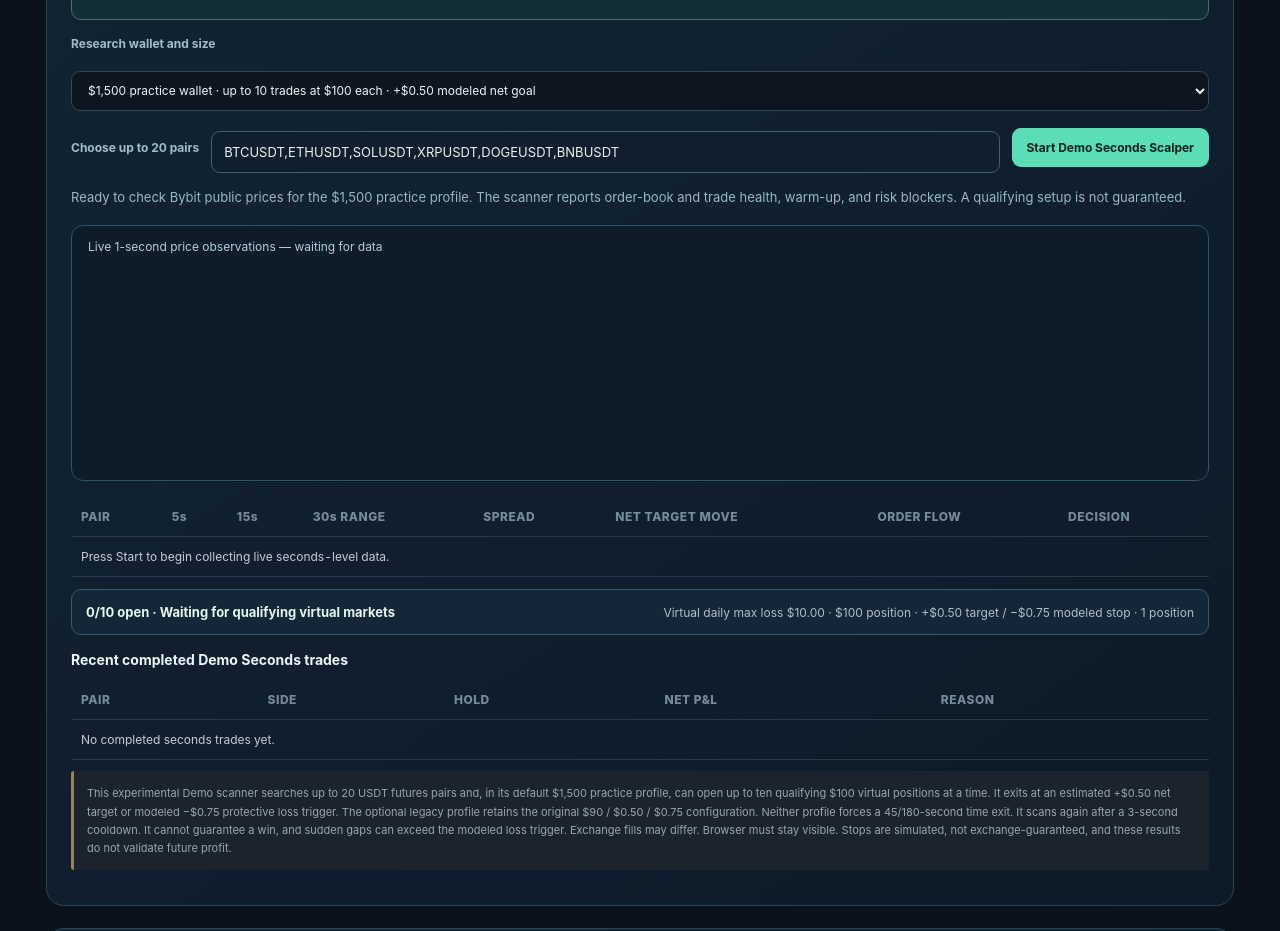
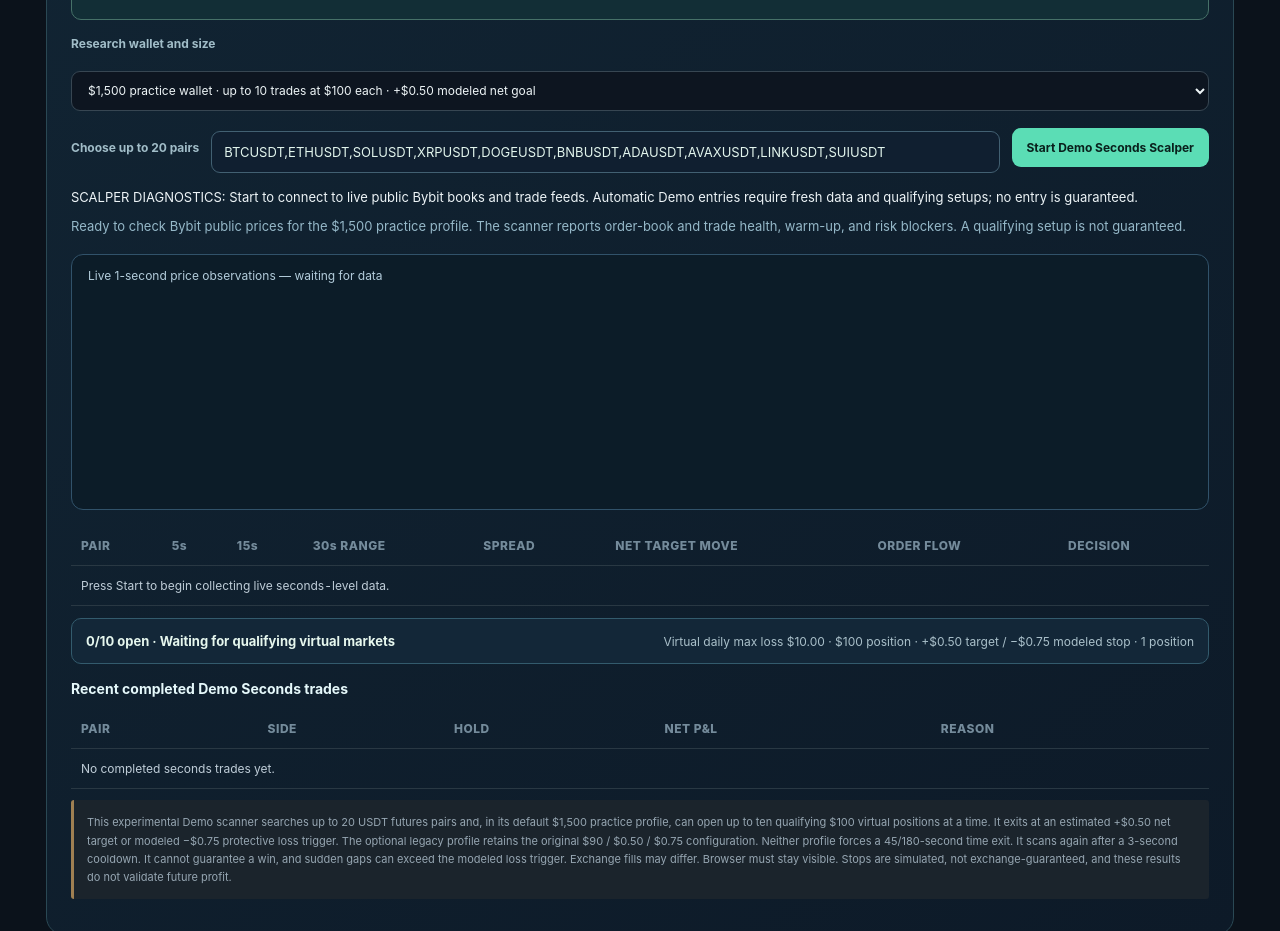
Before and after one commit to sccylla/omega, a plain HTML site: page index.html in a window 1280 px wide. Shown: the part 1860-2791 px from the top of the page. Drawn offline with Linux system fonts and the light colour scheme; no server answers.

Commit message:
feat(scalper): monitor ten liquid/volatile pairs by default and show why the Demo Scalper is waiting instead of silently doing nothing

```diff
--- a/index.html
+++ b/index.html
@@ -103,8 +103,9 @@
 <option value="small" selected>$1,500 practice wallet · up to 10 trades at $100 each · +$0.50 modeled net goal</option>
 
 </select>
-<label for="demo-seconds-pairs">Choose up to 20 pairs</label><input id="demo-seconds-pairs" type="text" value="BTCUSDT,ETHUSDT,SOLUSDT,XRPUSDT,DOGEUSDT,BNBUSDT" autocomplete="off" spellcheck="false" placeholder="BTCUSDT,ETHUSDT,SOLUSDT"/>
+<label for="demo-seconds-pairs">Choose up to 20 pairs</label><input id="demo-seconds-pairs" type="text" value="BTCUSDT,ETHUSDT,SOLUSDT,XRPUSDT,DOGEUSDT,BNBUSDT,ADAUSDT,AVAXUSDT,LINKUSDT,SUIUSDT" autocomplete="off" spellcheck="false" placeholder="BTCUSDT,ETHUSDT,SOLUSDT"/>
 <button class="btn primary" id="demo-seconds-start" type="button">Start Demo Seconds Scalper</button><button class="btn subtle" id="demo-seconds-export" type="button">Export trade results</button><button class="btn subtle" id="demo-seconds-reset" type="button">Reset seconds wallet</button></div>
+<p class="scalper-readiness" id="demo-scalper-readiness" role="status">SCALPER DIAGNOSTICS: Start to connect to live public Bybit books and trade feeds. Automatic Demo entries require fresh data and qualifying setups; no entry is guaranteed.</p>
 <p class="wf-message" id="demo-seconds-status" role="status">Ready to check Bybit public prices for the $1,500 practice profile. The scanner reports order-book and trade health, warm-up, and risk blockers. A qualifying setup is not guaranteed.</p>
 <div class="seconds-visual"><div><small id="demo-seconds-chart-name">Live 1-second price observations — waiting for data</small><svg id="demo-seconds-chart" role="img" aria-label="Seconds Demo live price chart" viewBox="0 0 600 115" preserveAspectRatio="none"><path id="demo-seconds-line" d="" fill="none" stroke="#7de5c2" stroke-width="2" vector-effect="non-scaling-stroke"/></svg></div></div>
 <div class="table-wrap"><table class="seconds-table"><thead><tr><th>PAIR</th><th>5s</th><th>15s</th><th>30s RANGE</th><th>SPREAD</th><th>NET TARGET MOVE</th><th>ORDER FLOW</th><th>DECISION</th></tr></thead><tbody id="demo-seconds-rows"><tr><td colspan="8">Press Start to begin collecting live seconds-level data.</td></tr></tbody></table></div>
@@ -193,7 +194,7 @@
 </section>
 <section class="panel seconds-lab" id="seconds-lab" aria-label="Seconds-scale volatility research">
 <div class="live-parity-heading"><div><span class="sub-heading">REAL / TOOL 1 OF 2 · SECONDS SCALPER</span><h2>Scalper · REAL automated entries</h2><p class="muted">Monitor live Bybit matched trades and 50-level order-book updates across up to 20 pairs. Scans exchange microstructure, checks spread, order flow and liquidity, then independently revalidates short-horizon and multi-timeframe rules before any $100 real entry. Bybit manages the attached profit target and stop-loss. No trade is guaranteed to profit.</p></div><span class="neutral-tag" id="seconds-mode">OFFLINE · RESEARCH ONLY</span></div>
-<div class="seconds-controls"><label for="seconds-pairs">Pairs (up to 20, USDT perpetual)</label><input id="seconds-pairs" type="text" value="BTCUSDT,ETHUSDT,SOLUSDT,XRPUSDT,DOGEUSDT,BNBUSDT" autocomplete="off" spellcheck="false" placeholder="BTCUSDT,ETHUSDT,SOLUSDT"/>
+<div class="seconds-controls"><label for="seconds-pairs">Pairs (up to 20, USDT perpetual)</label><input id="seconds-pairs" type="text" value="BTCUSDT,ETHUSDT,SOLUSDT,XRPUSDT,DOGEUSDT,BNBUSDT,ADAUSDT,AVAXUSDT,LINKUSDT,SUIUSDT" autocomplete="off" spellcheck="false" placeholder="BTCUSDT,ETHUSDT,SOLUSDT"/>
 <button id="seconds-toggle" type="button" class="btn subtle">Start scalp market scan</button>
 <label class="real-scalp-confirm" for="seconds-confirm">To allow automatic funded scalps, type <strong>START REAL $100 SCALPER</strong></label>
 <input id="seconds-confirm" autocomplete="off" spellcheck="false" placeholder="START REAL $100 SCALPER" />
```
